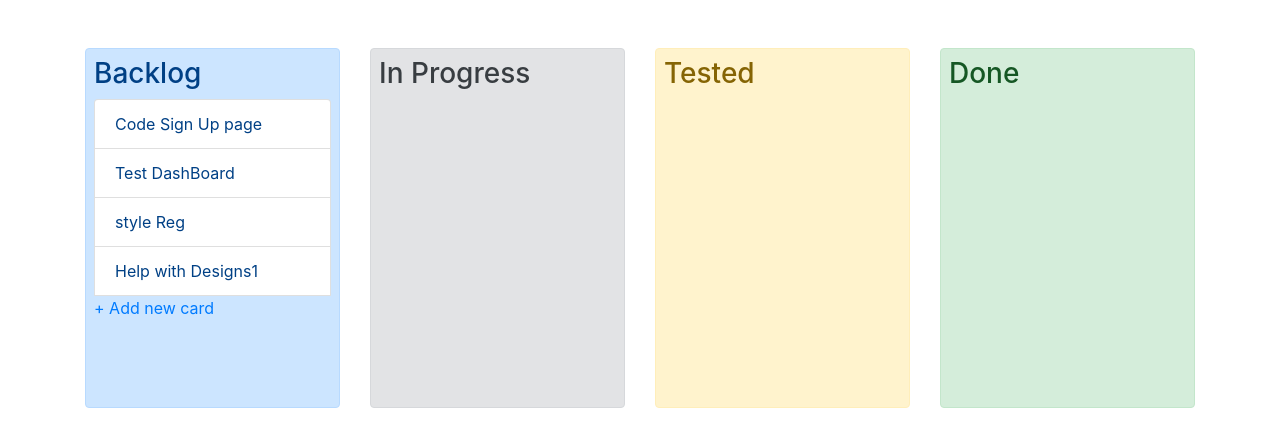
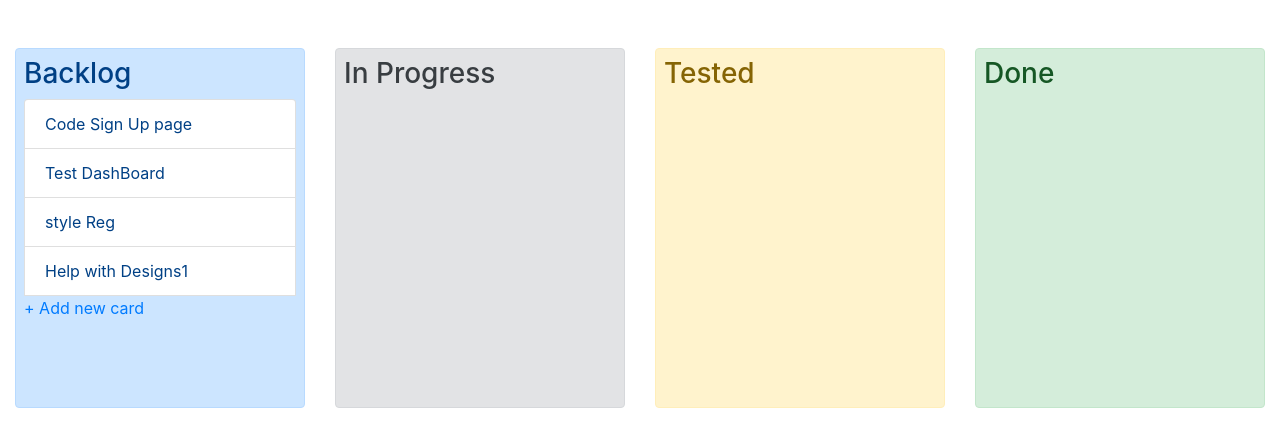
Before and after one commit to ariyuan/vue-kanban, a Vue app: page / in a window 1280 px wide. Shown: the top 446 px of the page. Built offline with nearby package versions, Linux system fonts and the light colour scheme.

Commit message:
Make column draggable

```diff
--- a/src/components/kanban-bootstrap.vue
+++ b/src/components/kanban-bootstrap.vue
@@ -1,6 +1,6 @@
 <template>
-  <div class="container mt-5">
-    <div class="row mt-3">
+  <div class="container-fluid mt-5">
+      <draggable class="row mt-3" :list="columns" group="tasks">
         <kanbanColumn
           v-for="item in columns"
           :key="item.column_name"
@@ -9,16 +9,18 @@
           :showAddButton="item.showAddButton"
           :columnclass="item.columnclass"
         ></kanbanColumn>
-    </div>
+      </draggable>
   </div>
 </template>
 
 <script>
 import kanbanColumn from "./kanban-column";
+import draggable from "vuedraggable";
 
 export default {
   components: {
     kanbanColumn,
+    draggable,
   },
   data() {
     return {
```
Lines whose indentation alone changed are shown as unchanged.
